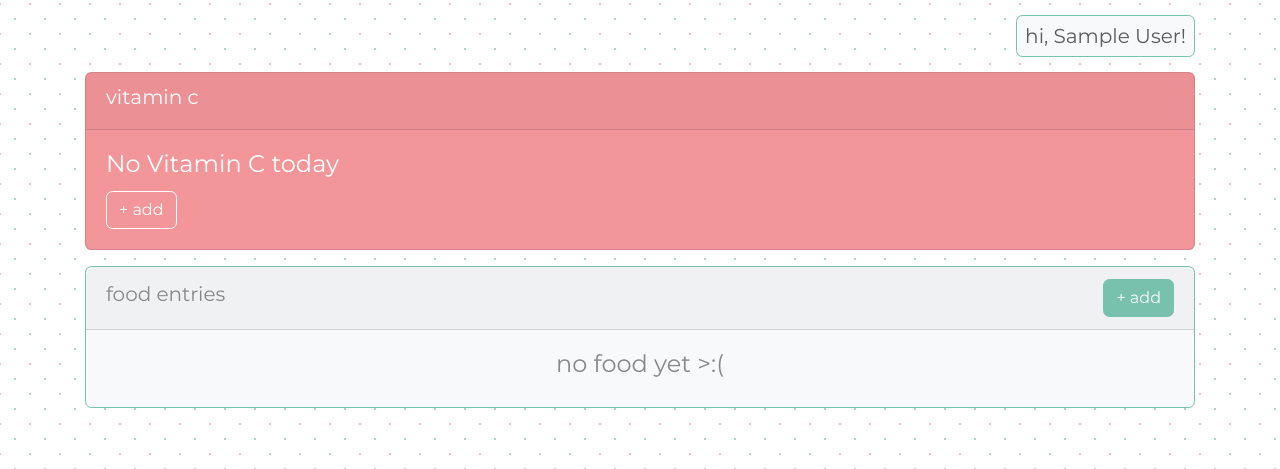
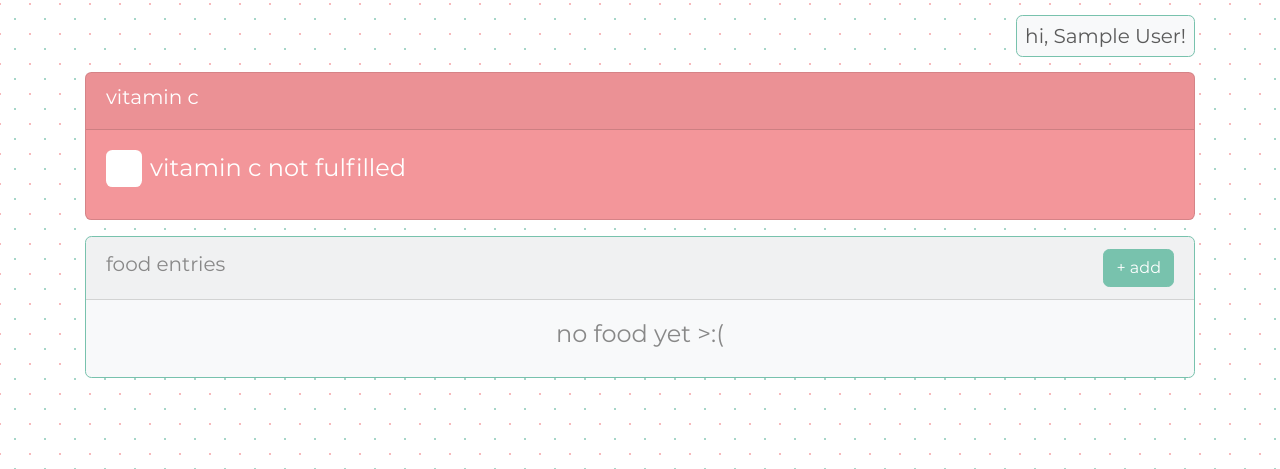
Before and after one commit to msafadieh/guineapigs, a Flask app: page / in a window 1280 px wide. Shown: the part 56-525 px from the top of the page. Run offline with Flask 2, Linux system fonts and the light colour scheme; a user stored in the database is signed in; tables that the repository leaves empty hold one stand-in row (values such as "Sample post"); some libraries are stand-ins or nearby versions.

Commit message:
change vitamin c view

```diff
--- a/guineapigs/models.py
+++ b/guineapigs/models.py
@@ -125,6 +125,12 @@ class VitaminCEntry(db.Model, Entry):
             VitaminCEntry.utc_date >= beginning_of_day_utc()
         ).first()
 
+    @classmethod
+    def delete_today(cls):
+        return VitaminCEntry.query.filter(
+            VitaminCEntry.utc_date >= beginning_of_day_utc()
+        ).delete()
+
 
 class WeightEntry(db.Model, Entry):
     """
--- a/guineapigs/templates/dashboard.html
+++ b/guineapigs/templates/dashboard.html
@@ -5,12 +5,9 @@
 		<h5>vitamin c</h5>
 	</div>
 	<div class="card-body">
+			<h4 class="card-title"><a href="{{ url_for("vitaminc") }}" class="bg-white d-inline-block rounded mr-2 py-1 px-2"><span{% if not vitamin_c %} style="opacity: 0"{% endif %}>&#10004;</span></a>vitamin c {% if not vitamin_c %}not {% endif %}fulfilled</h4>
 		{% if vitamin_c %}
-		<h4 class="card-title">vitamin c fulfilled</h4>
 		<p class="card-text">given today @ {{ vitamin_c.utc_date.replace(tzinfo=utc).astimezone(config["TIMEZONE"]).strftime("%l:%M %p") }} by {{ vitamin_c.user.name }}</p>
-		{% else %}
-		<h4 class="card-title">No Vitamin C today</h4>
-		<a href="/vitaminc" class="btn border-white text-white">&plus; add</a>
 		{% endif %}
 	</div>
 </div>
--- a/guineapigs/views.py
+++ b/guineapigs/views.py
@@ -138,11 +138,13 @@ def vitaminc():
     """
     adds vitaminc entry if it doesn't exist already
     """
-    if not VitaminCEntry.get_today():
+    if VitaminCEntry.get_today():
+        VitaminCEntry.delete_today()
+    else:
         entry = VitaminCEntry()
         entry.user = current_user
         db.session.add(entry)
-        db.session.commit()
+    db.session.commit()
     return redirect(url_for("dashboard"))
 
 
```
